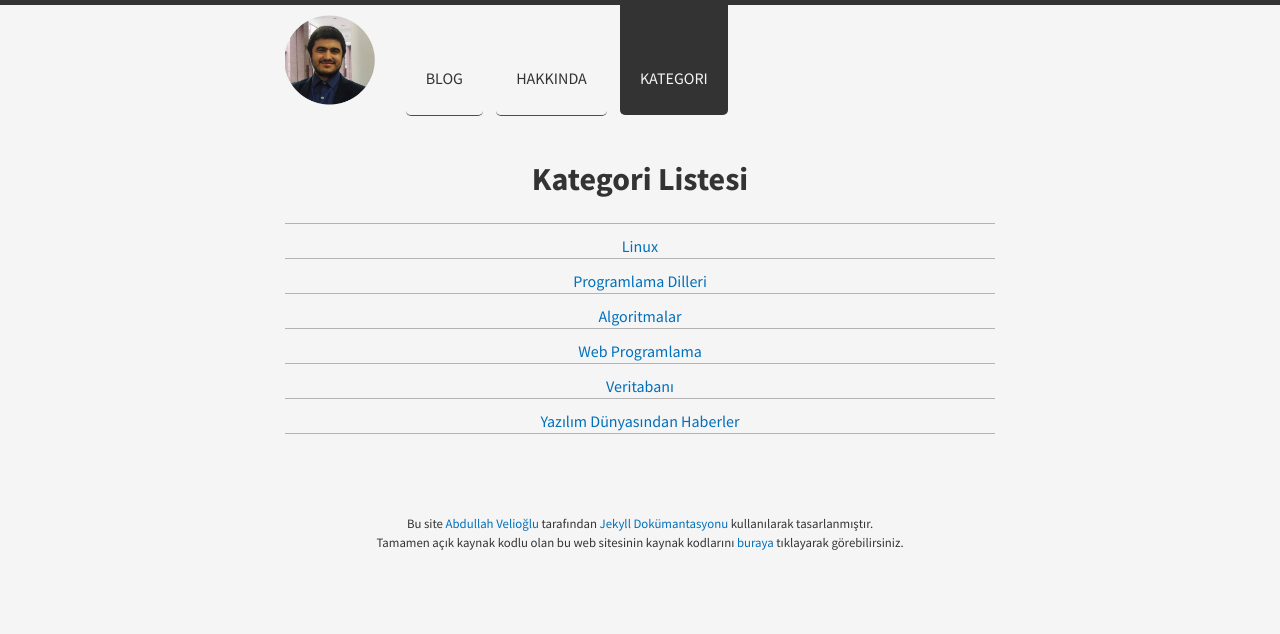
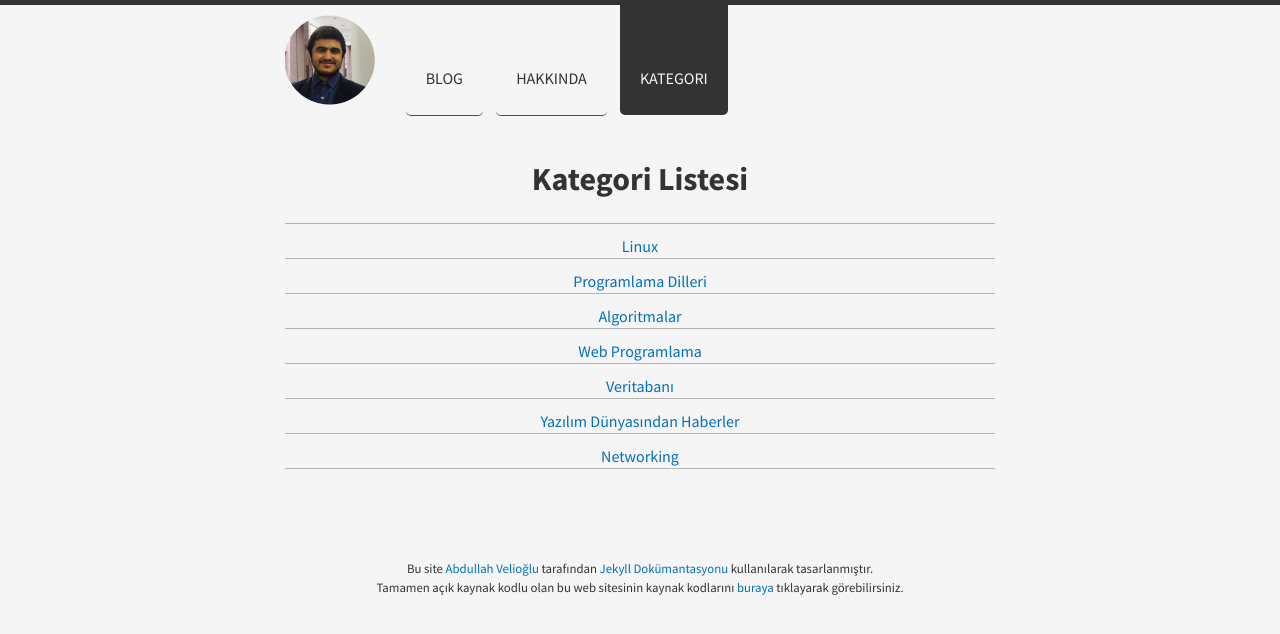
Before and after one commit to abdullahvelioglu/jekyllstaticblog, a Jekyll site: the page built from category/index.html, in a window 1280 px wide. Shown: the top 634 px of the page. Built offline with Jekyll 4.4.1, drawn with Linux system fonts in a browser that asks for light colours; nearby versions of some CDN libraries; Markdown is read by kramdown in place of the engine named in the settings.

Commit message:
Add category networking

```diff
--- a/_data/tags.yml
+++ b/_data/tags.yml
@@ -15,3 +15,6 @@
 
 - slug: softwarenews
   name: Yazılım Dünyasından Haberler
+
+- slug: networking
+  name: Networking
--- a/category/index.html
+++ b/category/index.html
@@ -19,6 +19,8 @@ title: Kategori
   <div class="bundle row gutters fadeInDown animated">
     <a href="/blog/category/softwarenews/">Yazılım Dünyasından Haberler</a>
   <div class="bundle row gutters fadeInDown animated">
+    <a href="/blog/category/networking/">Networking</a>
+  <div class="bundle row gutters fadeInDown animated">
 
 
 </center>
```
Also changed, not shown: category/networking.md (added, +5 -0 lines).
